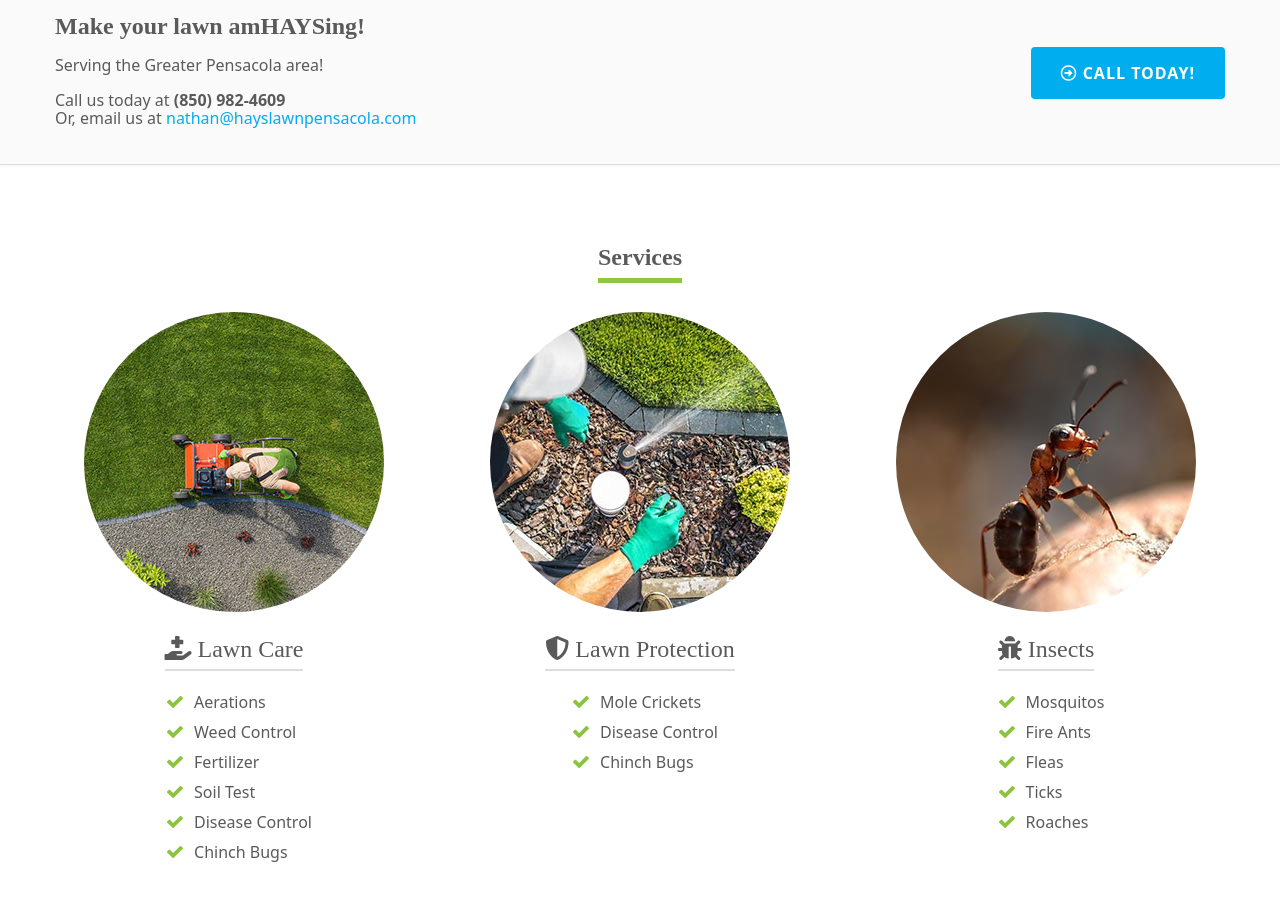
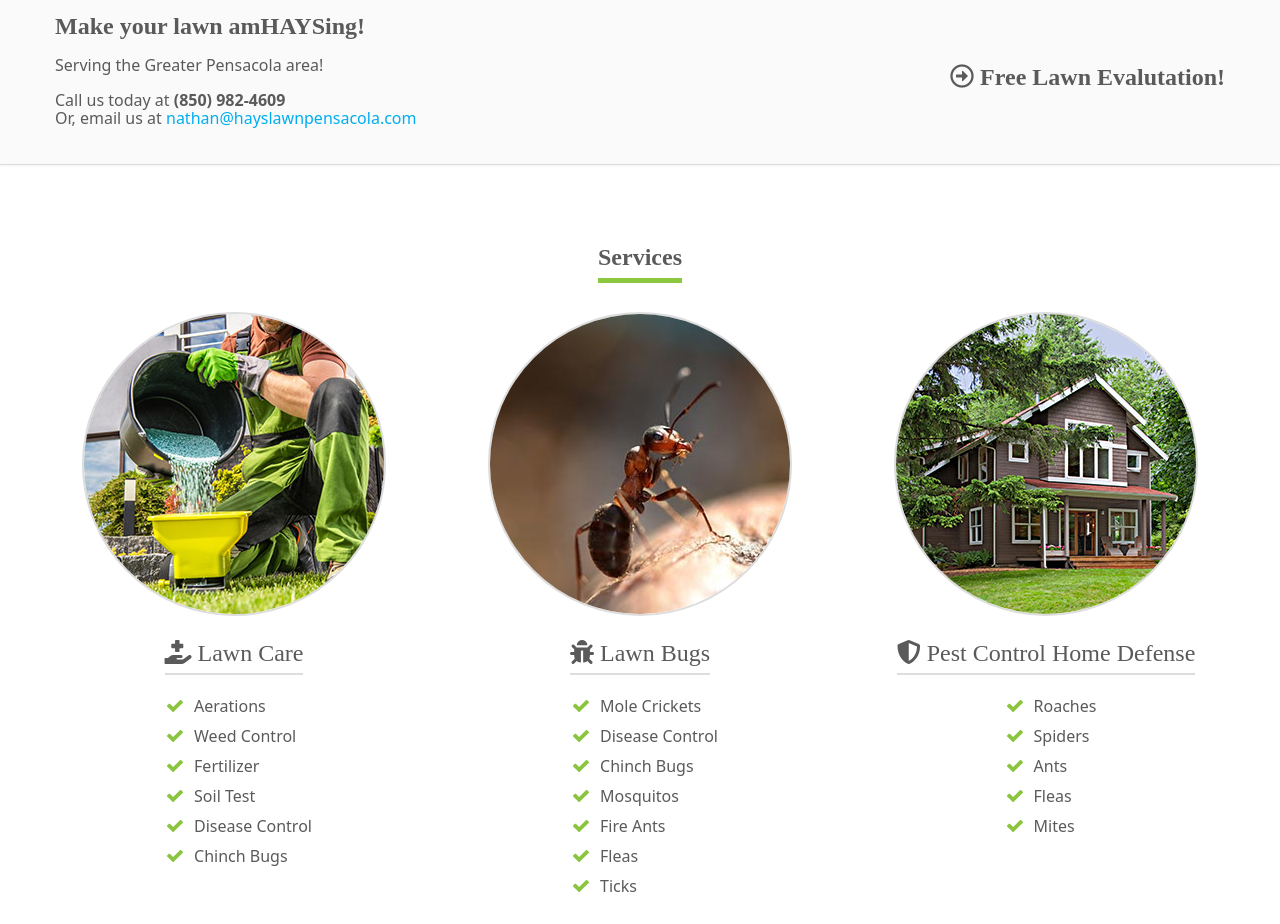
Before and after one commit to ALittleBitFuller/HaysLawn, a website built with webpack: page src/index.html in a window 1280 px wide. Shown: the part 516-1440 px from the top of the page. Built offline with nearby package versions, Linux system fonts and the light colour scheme; files whose address does not match are found by name.

Commit message:
updating images

```diff
--- a/src/assets/css/style.css
+++ b/src/assets/css/style.css
@@ -38,8 +38,8 @@ a:focus {
 .container {
   margin-right: auto;
   margin-left: auto;
-  padding-left: 15px;
-  padding-right: 15px;
+  padding-left: 38px;
+  padding-right: 38px;
 }
 
 @media (min-width: 768px) {
@@ -156,7 +156,7 @@ header .contact .social-media a i {
 
 .shadow-background {
   background-color: rgba(0, 0, 0, 0.4);
-  padding: 1px 20px 30px;
+  padding: 1px 0 30px;
   text-align: justify;
 }
 
@@ -266,13 +266,23 @@ header .contact .social-media a i {
 }
 
 .services img {
-  width: 300px;
+  width: 100%;
   border-radius: 50%;
+  border: solid #ddd 2px;
+  height: auto;
 }
 
 .services .grid {
   grid-template-columns: 1fr;
   row-gap: 2em;
+}
+
+@media (min-width: 504px) {
+  .services img {
+    width: 300px;
+    border-radius: 50%;
+    border: solid #ddd 2px;
+  }
 }
 
 @media (min-width: 1200px) {
@@ -333,6 +343,7 @@ header .contact .social-media a i {
   text-align: right;
   font-size: 18px;
   line-height: 25px;
+  margin: 0;
 }
 
 @media (min-width: 1200px) {
@@ -356,7 +367,6 @@ header .contact .social-media a i {
     font-size: 18px;
   }
 }
-
 
 .contact-us {
   border-bottom: 1px solid #414f5a;
--- a/src/index.html
+++ b/src/index.html
@@ -130,7 +130,8 @@
             </div>
             <div>
                 <div class="get-started">
-                    <a href="tel:8509824609" class="btn-primary btn-special"><i class="far fa-arrow-alt-circle-right"></i> Call Today!</a>
+                    <h2 class="slogan-title"><i class="far fa-arrow-alt-circle-right"></i> Free Lawn
+                        Evalutation!</h2>
                 </div>
             </div>
         </div>
@@ -145,8 +146,8 @@
 
             <div class="grid">
                 <div class="item">
-                    <img class="rounded-pill" src="/assets/img/lawn-aerator.jpg"
-                        srcset="/assets/img/lawn-aerator.jpg 1x, /assets/img/lawn-aerator@2x.jpg 2x"
+                    <img src="/assets/img/garden-worker-preparing-grass-fertilizer.jpg"
+                        srcset="/assets/img/garden-worker-preparing-grass-fertilizer.jpg 1x, /assets/img/garden-worker-preparing-grass-fertilizer@2x.jpg 2x"
                         alt="Lawn Services Photo" loading="lazy" height="300px" width="300px">
                     <h3><i class="fas fa-hand-holding-medical"></i> Lawn Care</h3>
                     <ul class="text-left">
@@ -159,28 +160,31 @@
                     </ul>
                 </div>
                 <div class="item">
-                    <img class="rounded-pill" src="/assets/img/adjusting-lawn-sprinkler.jpg"
-                        srcset="/assets/img/adjusting-lawn-sprinkler.jpg 1x, /assets/img/adjusting-lawn-sprinkler.jpg 2x"
+                    <img src="/assets/img/ant-macro-bug-insects-critter.jpg"
+                        srcset="/assets/img/ant-macro-bug-insects-critter.jpg 1x, /assets/img/ant-macro-bug-insects-critter.jpg 2x"
                         alt="Other Services Photo" loading="lazy" height="300px" width="300px">
-                    <h3><i class="fas fa-shield-alt"></i> Lawn Protection</h3>
+                    <h3><i class="fas fa-bug"></i> Lawn Bugs</h3>
                     <ul class="text-left">
                         <li>Mole Crickets</li>
                         <li>Disease Control</li>
                         <li>Chinch Bugs</li>
-
-                    </ul>
-                </div>
-                <div class="item">
-                    <img class="rounded-pill" src="/assets/img/ant-macro-bug-insects-critter.jpg"
-                        srcset="/assets/img/ant-macro-bug-insects-critter.jpg 1x, /assets/img/ant-macro-bug-insects-critter.jpg 2x"
-                        alt="Other Services Photo" loading="lazy" height="300px" width="300px">
-                    <h3><i class="fas fa-bug"></i> Insects</h3>
-                    <ul class="text-left">
                         <li>Mosquitos</li>
                         <li>Fire Ants</li>
                         <li>Fleas</li>
                         <li>Ticks</li>
+                    </ul>
+                </div>
+                <div class="item">
+                    <img src="/assets/img/green-lawn-in-front-of-country-house.jpg"
+                        srcset="/assets/img/green-lawn-in-front-of-country-house.jpg 1x, /assets/img/green-lawn-in-front-of-country-house.jpg 2x"
+                        alt="Other Services Photo" loading="lazy" height="300px" width="300px">
+                    <h3><i class="fas fa-shield-alt"></i> Pest Control Home Defense</h3>
+                    <ul class="text-left">
                         <li>Roaches</li>
+                        <li>Spiders</li>
+                        <li>Ants</li>
+                        <li>Fleas</li>
+                        <li>Mites</li>
                     </ul>
                 </div>
             </div>
```
Also changed, not shown: src/assets/img/garden-worker-preparing-grass-fertilizer.jpg (added), src/assets/img/garden-worker-preparing-grass-fertilizer@2x.jpg (added), src/assets/img/green-lawn-in-front-of-country-house.jpg (added), src/assets/img/green-lawn-in-front-of-country-house@2x.jpg (added).
